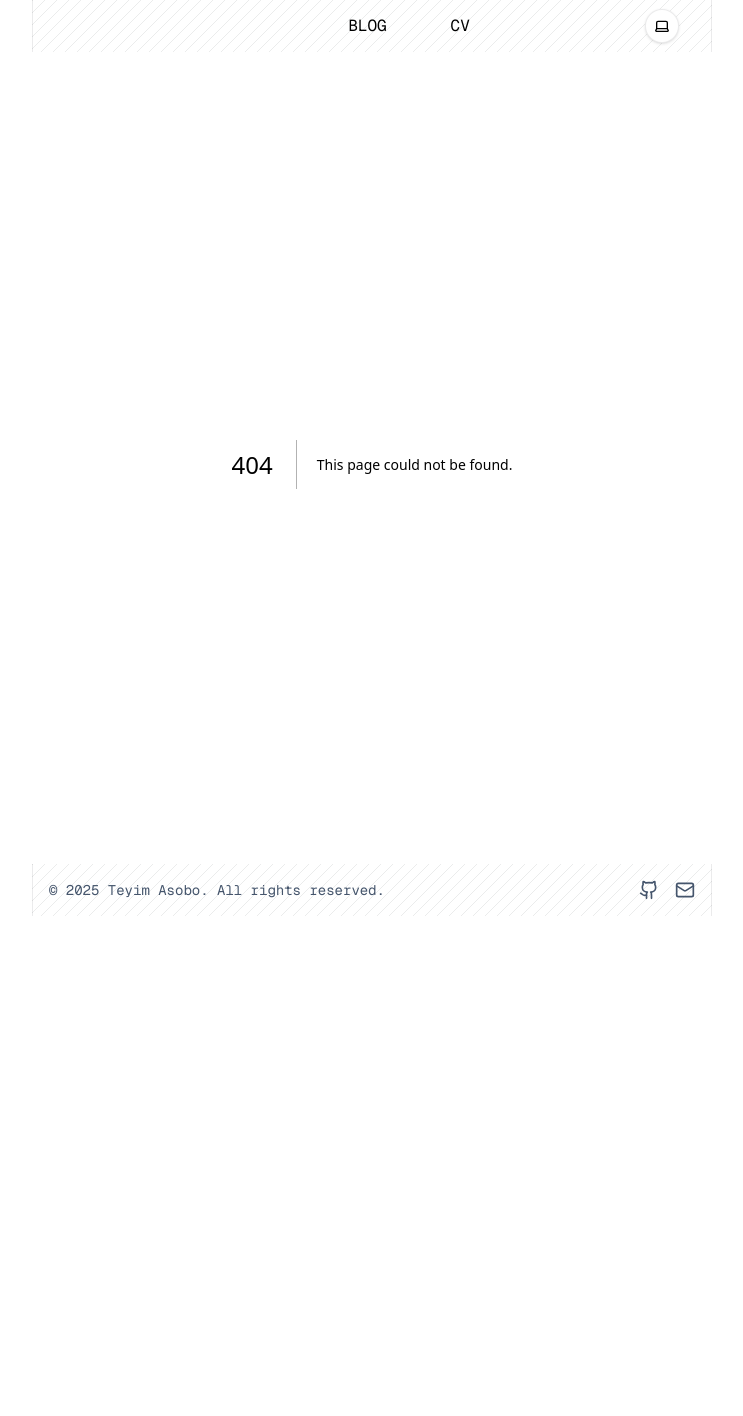
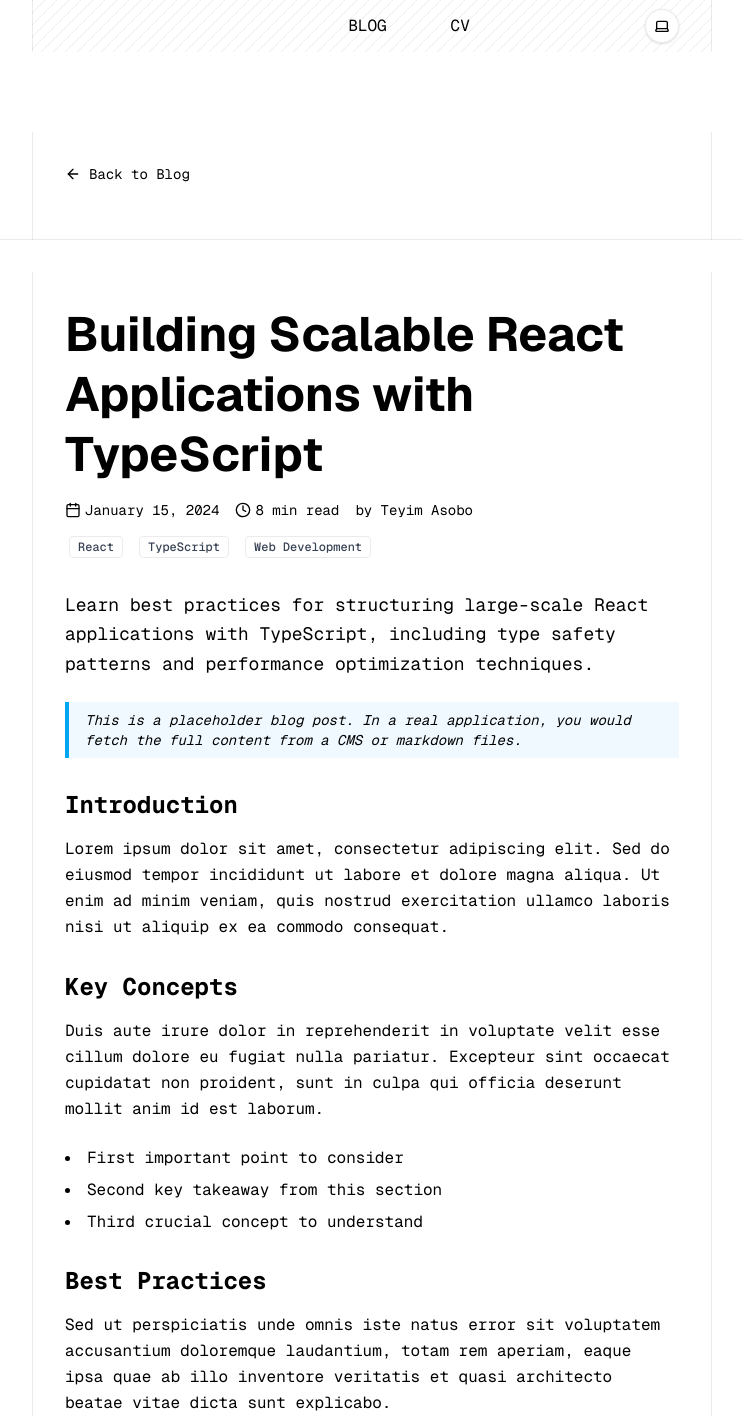
Before and after one commit to teyim/portfolio_v2, a Next.js app: page /blog/building-scalable-react-applications in a window 1280 px wide. Before the commit this address had no page. Shown: the top 1416 px of the page, without its empty margins (268-1011 px from the left). Before the commit the page ends 916 px from the top, so only its background shows below. Built offline with nearby package versions, Linux system fonts and the light colour scheme.

Commit message:
feat: add blogs section

```diff
--- /dev/null
+++ b/src/app/blog/[slug]/not-found.tsx
@@ -0,0 +1,23 @@
+import Link from "next/link";
+import { ArrowLeft } from "lucide-react";
+
+export default function NotFound() {
+  return (
+    <main className="relative min-h-screen w-full -mt-3 flex items-center justify-center">
+      <div className="text-center space-y-6 p-8">
+        <h1 className="text-6xl font-bold">404</h1>
+        <h2 className="text-2xl font-semibold">Blog Post Not Found</h2>
+        <p className="text-muted-foreground max-w-md mx-auto">
+          The blog post you're looking for doesn't exist or has been removed.
+        </p>
+        <Link
+          href="/blog"
+          className="inline-flex items-center gap-2 px-6 py-3 bg-primary text-primary-foreground rounded-lg hover:bg-primary/90 transition-colors"
+        >
+          <ArrowLeft className="h-4 w-4" />
+          Back to Blog
+        </Link>
+      </div>
+    </main>
+  );
+}
--- /dev/null
+++ b/src/app/blog/[slug]/page.tsx
@@ -0,0 +1,163 @@
+import { Calendar, Clock, ArrowLeft } from "lucide-react";
+
+import React from "react";
+
+import Link from "next/link";
+import { notFound } from "next/navigation";
+
+import { blogPosts } from "@/constants";
+
+import OutlineBadge from "@/components/ui/OutlineBadge";
+
+interface BlogPostPageProps {
+  params: Promise<{
+    slug: string;
+  }>;
+}
+
+export async function generateStaticParams() {
+  return blogPosts.map((post) => ({
+    slug: post.slug,
+  }));
+}
+
+export default async function BlogPostPage({ params }: BlogPostPageProps) {
+  const { slug } = await params;
+  const post = blogPosts.find((p) => p.slug === slug);
+
+  if (!post || !post.published) {
+    notFound();
+  }
+
+  return (
+    <main className="relative min-h-screen w-full -mt-3">
+      {/* Header Section */}
+      <section className="relative grid h-auto min-h-[120px] grid-cols-1 container-padding pt-20">
+        <div className="border-x p-6 sm:p-8">
+          <Link
+            href="/blog"
+            className="inline-flex items-center gap-2 text-sm hover:text-sky-500 transition-colors mb-6"
+          >
+            <ArrowLeft className="h-4 w-4" />
+            Back to Blog
+          </Link>
+        </div>
+        <div className="absolute bottom-0 left-0 w-full border-b"></div>
+      </section>
+
+      {/* Blog Post Content */}
+      <section className="relative container-padding py-8">
+        <div className="border-x">
+          <article className="max-w-3xl mx-auto p-6 sm:p-8">
+            {/* Post Header */}
+            <header className="mb-8 space-y-4">
+              <h1 className="font-geist-sans">{post.title}</h1>
+
+              <div className="flex flex-wrap items-center gap-4 text-sm">
+                <div className="flex items-center gap-1">
+                  <Calendar className="h-4 w-4" />
+                  <span>
+                    {new Date(post.date).toLocaleDateString("en-US", {
+                      month: "long",
+                      day: "numeric",
+                      year: "numeric",
+                    })}
+                  </span>
+                </div>
+                <div className="flex items-center gap-1">
+                  <Clock className="h-4 w-4" />
+                  <span>{post.readTime}</span>
+                </div>
+                <span>by {post.author}</span>
+              </div>
+
+              <div className="flex flex-wrap gap-2">
+                {post.tags.map((tag, index) => (
+                  <OutlineBadge key={index}>{tag}</OutlineBadge>
+                ))}
+              </div>
+            </header>
+
+            {/* Post Content */}
+            <div className="prose prose-slate dark:prose-invert max-w-none">
+              <div className="space-y-6">
+                <p className="text-lg leading-relaxed">{post.excerpt}</p>
+
+                <div className="border-l-4 border-sky-500 pl-4 py-2 bg-sky-50 dark:bg-sky-950/20">
+                  <p className="text-sm italic">
+                    This is a placeholder blog post. In a real application, you would fetch the full content from a CMS or markdown files.
+                  </p>
+                </div>
+
+                <h2 className="text-2xl font-bold mt-8 mb-4">Introduction</h2>
+                <p className="leading-relaxed">
+                  Lorem ipsum dolor sit amet, consectetur adipiscing elit. Sed do eiusmod tempor incididunt ut labore et dolore magna aliqua. Ut enim ad minim veniam, quis nostrud exercitation ullamco laboris nisi ut aliquip ex ea commodo consequat.
+                </p>
+
+                <h2 className="text-2xl font-bold mt-8 mb-4">Key Concepts</h2>
+                <p className="leading-relaxed">
+                  Duis aute irure dolor in reprehenderit in voluptate velit esse cillum dolore eu fugiat nulla pariatur. Excepteur sint occaecat cupidatat non proident, sunt in culpa qui officia deserunt mollit anim id est laborum.
+                </p>
+
+                <ul className="list-disc list-inside space-y-2 my-4">
+                  <li>First important point to consider</li>
+                  <li>Second key takeaway from this section</li>
+                  <li>Third crucial concept to understand</li>
+                </ul>
+
+                <h2 className="text-2xl font-bold mt-8 mb-4">Best Practices</h2>
+                <p className="leading-relaxed">
+                  Sed ut perspiciatis unde omnis iste natus error sit voluptatem accusantium doloremque laudantium, totam rem aperiam, eaque ipsa quae ab illo inventore veritatis et quasi architecto beatae vitae dicta sunt explicabo.
+                </p>
+
+                <h2 className="text-2xl font-bold mt-8 mb-4">Conclusion</h2>
+                <p className="leading-relaxed">
+                  Nemo enim ipsam voluptatem quia voluptas sit aspernatur aut odit aut fugit, sed quia consequuntur magni dolores eos qui ratione voluptatem sequi nesciunt. Neque porro quisquam est, qui dolorem ipsum quia dolor sit amet.
+                </p>
+              </div>
+            </div>
+          </article>
+
+          <div className="absolute bottom-0 left-0 w-full border-b"></div>
+        </div>
+      </section>
+
+      {/* Related Posts Section */}
+      <section className="relative container-padding py-8">
+        <div className="border-x p-6 sm:p-8">
+          <h2 className="text-2xl font-bold mb-6">More Posts</h2>
+          <div className="grid grid-cols-1 md:grid-cols-3 gap-4">
+            {blogPosts
+              .filter((p) => p.slug !== post.slug && p.published)
+              .slice(0, 3)
+              .map((relatedPost) => (
+                <Link
+                  key={relatedPost.id}
+                  href={`/blog/${relatedPost.slug}`}
+                  className="group p-4 border rounded-lg hover:border-sky-500 transition-colors"
+                >
+                  <h3 className="text-sm font-semibold mb-2 group-hover:text-sky-500 transition-colors line-clamp-2">
+                    {relatedPost.title}
+                  </h3>
+                  <p className="text-xs text-muted-foreground line-clamp-2">
+                    {relatedPost.excerpt}
+                  </p>
+                  <div className="flex items-center gap-2 mt-3 text-xs">
+                    <Calendar className="h-3 w-3" />
+                    <span>
+                      {new Date(relatedPost.date).toLocaleDateString("en-US", {
+                        month: "short",
+                        day: "numeric",
+                        year: "numeric",
+                      })}
+                    </span>
+                  </div>
+                </Link>
+              ))}
+          </div>
+        </div>
+        <div className="absolute bottom-0 left-0 w-full border-b"></div>
+      </section>
+    </main>
+  );
+}
--- /dev/null
+++ b/src/components/BlogCard.tsx
@@ -0,0 +1,53 @@
+"use client";
+
+import { Calendar, Clock } from "lucide-react";
+
+import React from "react";
+
+import Link from "next/link";
+
+import { BlogPost } from "@/types";
+
+import OutlineBadge from "./ui/OutlineBadge";
+
+interface BlogCardProps {
+  post: BlogPost;
+}
+
+export default function BlogCard({ post }: BlogCardProps) {
+  return (
+    <Link href={`/blog/${post.slug}`}>
+      <div className="group h-full space-y-3 rounded-xl border bg-background p-5 shadow-sm ring-1 ring-border transition-all duration-300 hover:shadow-md hover:ring-gray-950/20 dark:hover:ring-gray-50/20">
+        <div className="space-y-2">
+          <h3 className="text-lg font-semibold leading-tight transition-colors group-hover:text-sky-500">
+            {post.title}
+          </h3>
+          <p className="text-sm line-clamp-2">{post.excerpt}</p>
+        </div>
+
+        <div className="flex flex-wrap gap-2">
+          {post.tags.slice(0, 3).map((tag, index) => (
+            <OutlineBadge key={index}>{tag}</OutlineBadge>
+          ))}
+        </div>
+
+        <div className="flex items-center justify-between text-xs pt-2 border-t">
+          <div className="flex items-center gap-4">
+            <div className="flex items-center gap-1">
+              <Calendar className="h-3 w-3" />
+              <span>{new Date(post.date).toLocaleDateString("en-US", {
+                month: "short",
+                day: "numeric",
+                year: "numeric"
+              })}</span>
+            </div>
+            <div className="flex items-center gap-1">
+              <Clock className="h-3 w-3" />
+              <span>{post.readTime}</span>
+            </div>
+          </div>
+        </div>
+      </div>
+    </Link>
+  );
+}
```
